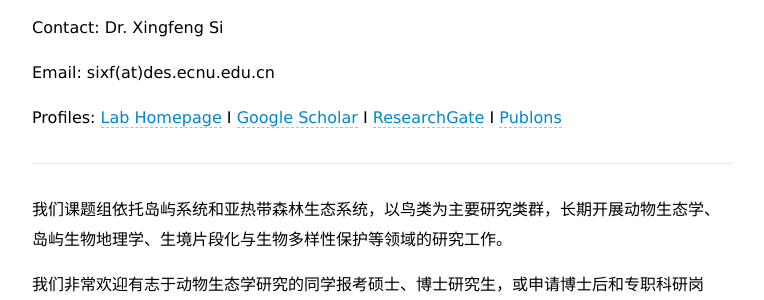
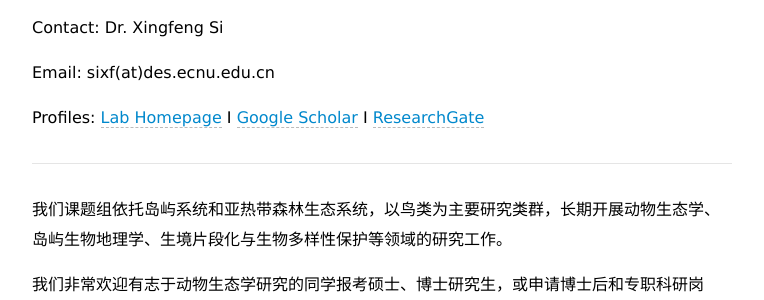
Before and after one commit to sixf/sixf.github.io, a Jekyll site: the page built from index.md, in a window 1280 px wide. Shown: the part 451-751 px from the top of the page, without its empty margins (258-1022 px from the left). Built offline with Jekyll 4.4.1, drawn with Linux system fonts in a browser that asks for light colours.

Commit message:
remove publons

```diff
--- a/index.md
+++ b/index.md
@@ -12,7 +12,7 @@
 
 Email: sixf(at)des.ecnu.edu.cn
 
-Profiles: [Lab Homepage](https://faculty.ecnu.edu.cn/_s31/sxf2/main.psp) I [Google Scholar](https://scholar.google.com/citations?user=wI1qfPsAAAAJ&hl=en) I [ResearchGate](https://www.researchgate.net/profile/Xingfeng_Si) I [Publons](https://publons.com/author/1198034/xingfeng-si#profile)
+Profiles: [Lab Homepage](https://faculty.ecnu.edu.cn/_s31/sxf2/main.psp) I [Google Scholar](https://scholar.google.com/citations?user=wI1qfPsAAAAJ&hl=en) I [ResearchGate](https://www.researchgate.net/profile/Xingfeng_Si)
 
 ---
 
```
